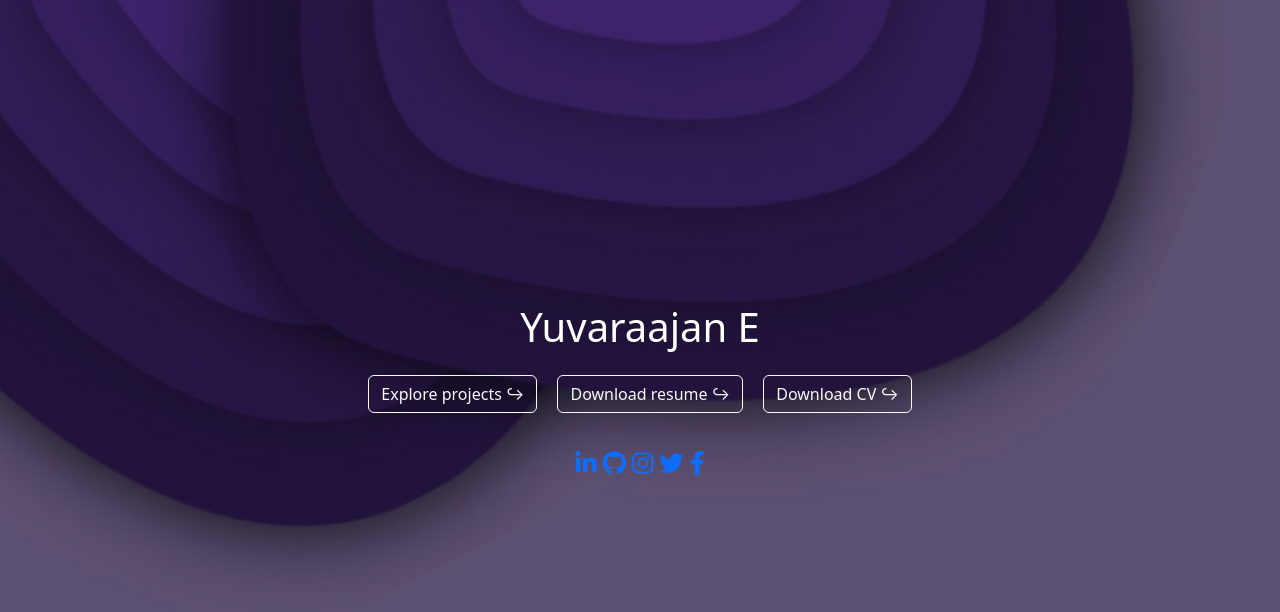
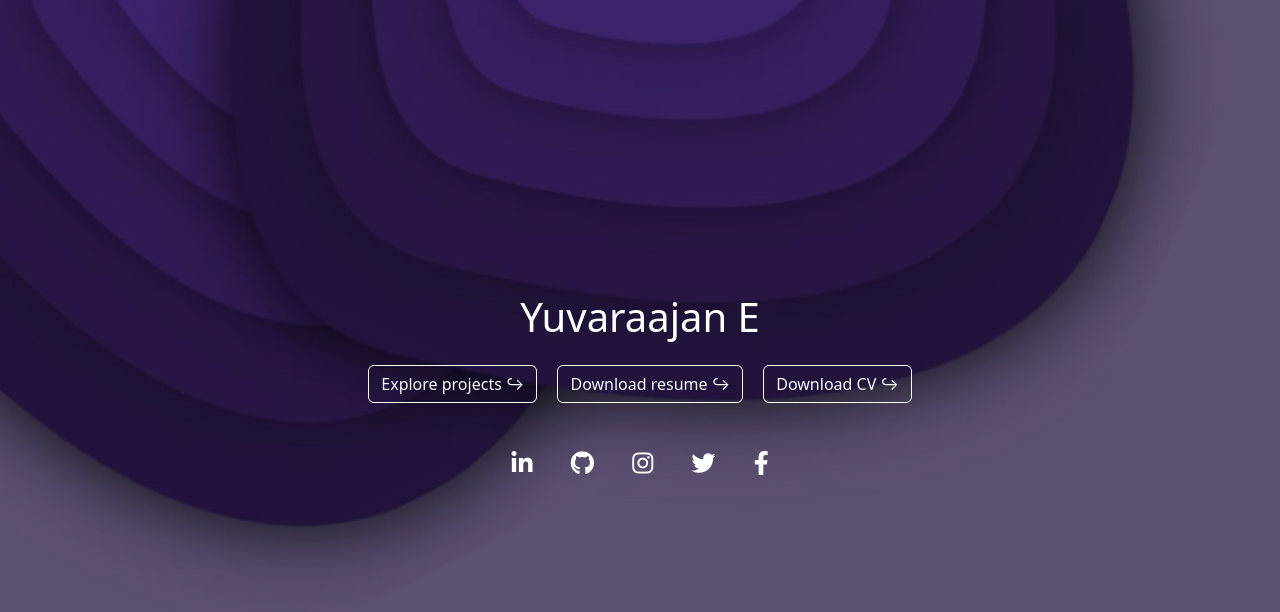
Before and after one commit to Yuvi0704/Yuvi0704.github.io, a plain HTML site: page index.html in a window 1280 px wide. Drawn offline with nearby package versions, Linux system fonts and the light colour scheme.

Commit message:
UPDATE LINKS

```diff
--- a/assets/CSS/style.css
+++ b/assets/CSS/style.css
@@ -27,5 +27,6 @@ body{
 }
 
 .icon-container i{
-    padding: 0;
+    padding: 1rem;
+    color: white;
 }
--- a/index.html
+++ b/index.html
@@ -28,13 +28,17 @@
             <h1 class="main-title p-3">Yuvaraajan E</h1>
             <div class="button-container">
                 <button type="button" class="btn btn-outline-light mx-2">Explore projects &#8618;</button>
-                <button type="button" class="btn btn-outline-light mx-2">Download resume &#8618;</button>
-                <button type="button" class="btn btn-outline-light mx-2">Download CV &#8618;</button>
+                <a href="Resume/Yuvaraajan-Resume.pdf" target="_blank" rel="noopener noreferrer"> <button type="button"
+                        class="btn btn-outline-light mx-2">Download resume &#8618;</button></a>
+                <a href="Resume/Yuvaraajan-CV.pdf" target="_blank" rel="noopener noreferrer"> <button type="button"
+                        class="btn btn-outline-light mx-2">Download CV &#8618;</button>
+                </a>
             </div>
             <div class="icon-container">
                 <a href="https://www.linkedin.com/in/yuvaraajan-e"><i class="fa-brands fa-linkedin-in"></i></i></i></a>
                 <a href="https://github.com/Yuvi0704"><i class="fa-brands fa-github"></i></i></i></a>
-                <a href="https://instagram.com/y__u___v__i?igshid=YmMyMTA2M2Y="><i class="fa-brands fa-instagram"></i></i></a>
+                <a href="https://instagram.com/y__u___v__i?igshid=YmMyMTA2M2Y="><i
+                        class="fa-brands fa-instagram"></i></i></a>
                 <a href="#"><i class="fa-brands fa-twitter"></i></i></a>
                 <a href="#"><i class="fa-brands fa-facebook-f"></i></i></a>
             </div>
```
